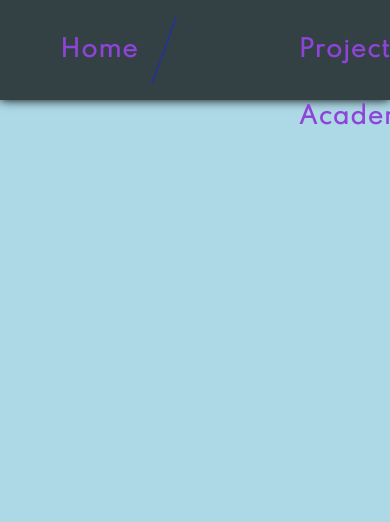
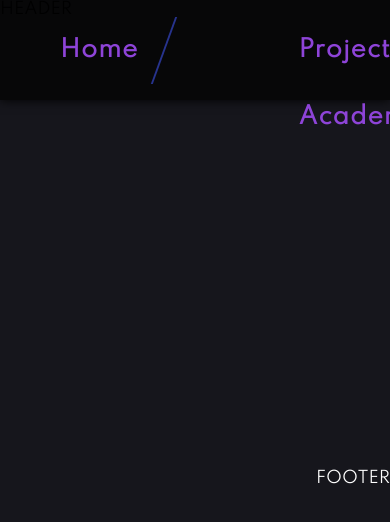
Before and after one commit to cooperphyz/portfolio, a React (Create React App) app: page /about in a window 390 px wide. Shown: the top 522 px of the page. Built offline with nearby package versions, Linux system fonts and the light colour scheme.

Commit message:
Fixed footer positioning and scaling for browser sizes

```diff
--- a/src/App.js
+++ b/src/App.js
@@ -3,6 +3,7 @@ import './App.css';
 import Navbar from "./components/navbar/Navbar"
 //import Footer from "./components/footer/Footer"
 import Home from './components/home/Home';
+import About from './components/about/About'
 import { BrowserRouter as Router, Routes, Route} from "react-router-dom";
 
 
@@ -12,7 +13,7 @@ function App() {
       <Navbar />
       <Routes>
         <Route exact path="/" element={<Home/>}/>
-        <Route path="/about"/>
+        <Route path="/about" element={<About/>}/>
         <Route path="/projects"/>
         <Route path="/academics"/>
         <Route path="/skills"/>
--- a/src/components/home/Home.css
+++ b/src/components/home/Home.css
@@ -6,14 +6,16 @@ body {
   margin: 0;
   background-color: rgb(22, 22, 28);
   height: 100%;
-  min-height: 100vh;
-
-  display: flex;
-  flex-direction: column;
 }
 
 .encompass-home {
+  display: flex;
+  flex-direction: column;
   height: 100vh;
+}
+
+.home-container {
+  flex: 1 0 auto;
 }
 
 .top-divider-banner {
@@ -30,7 +32,6 @@ body {
 .content-1 {
   position: relative;
   top: 100px;
-  height: 100%;
 }
 
 .content-2 {
@@ -39,14 +40,7 @@ body {
 }
 
 footer {
-  background: #3333;
   color: white;
   justify-self: flex-end;
-  margin-top: 300px;
+  margin-top: 150px;
 }
-
-@media only screen and (max-width: 600px) {
-  body {
-    background-color: lightblue;
-  }
-}
--- a/src/components/home/Home.js
+++ b/src/components/home/Home.js
@@ -21,7 +21,6 @@ const Home = () => {
       <div className='content-2'>
         <ParagraphContentPanel/>
       </div>
-      <div style={{'flex-grow':'1'}}></div>
     </div>
     <footer>
         <Footer/>
--- a/src/components/navbar/Navbar.js
+++ b/src/components/navbar/Navbar.js
@@ -9,7 +9,7 @@ const Navbar = () => {
           <li><a href="/">Home</a></li>
         </div>
         <ul>
-          <li><a href="/">About</a></li>
+          <li><a href="/about">About</a></li>
           <li><a href="/">Projects</a></li>
           <li><a href="/">Academics</a></li>
         </ul>
```
